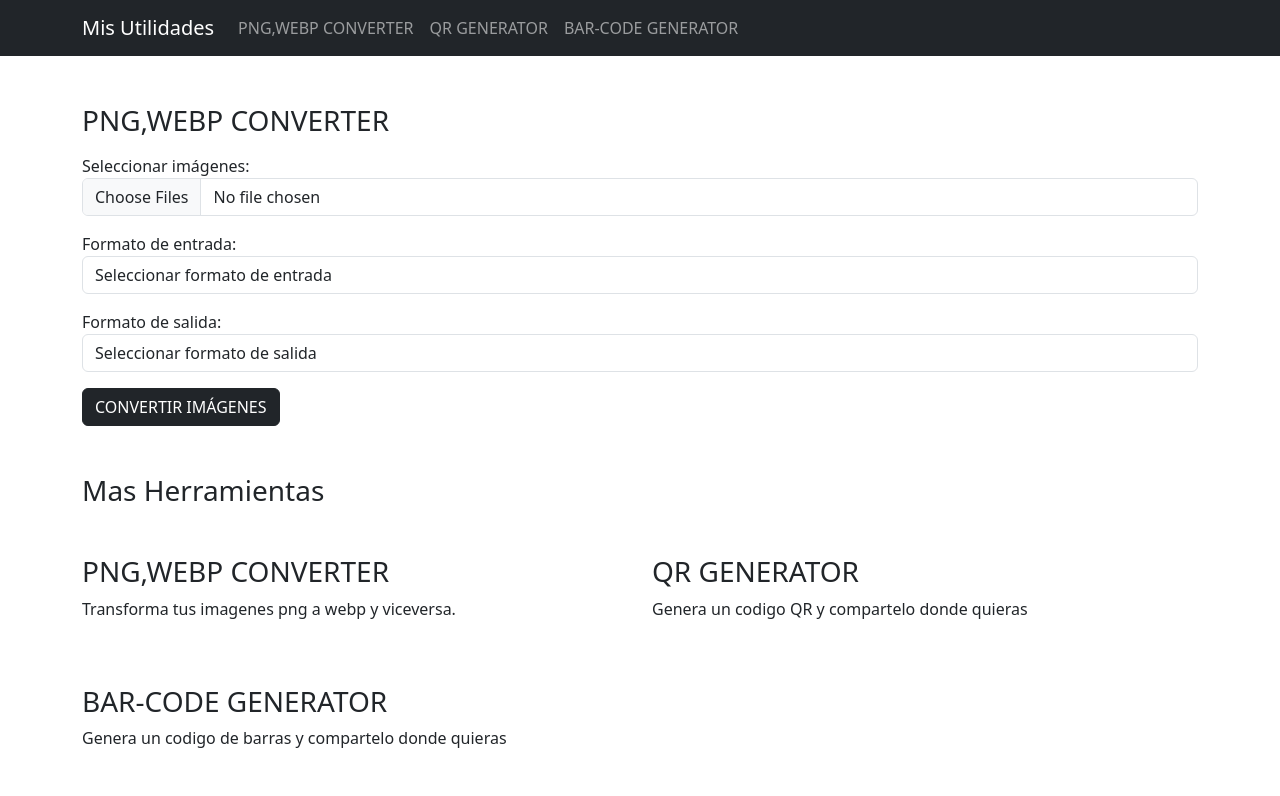
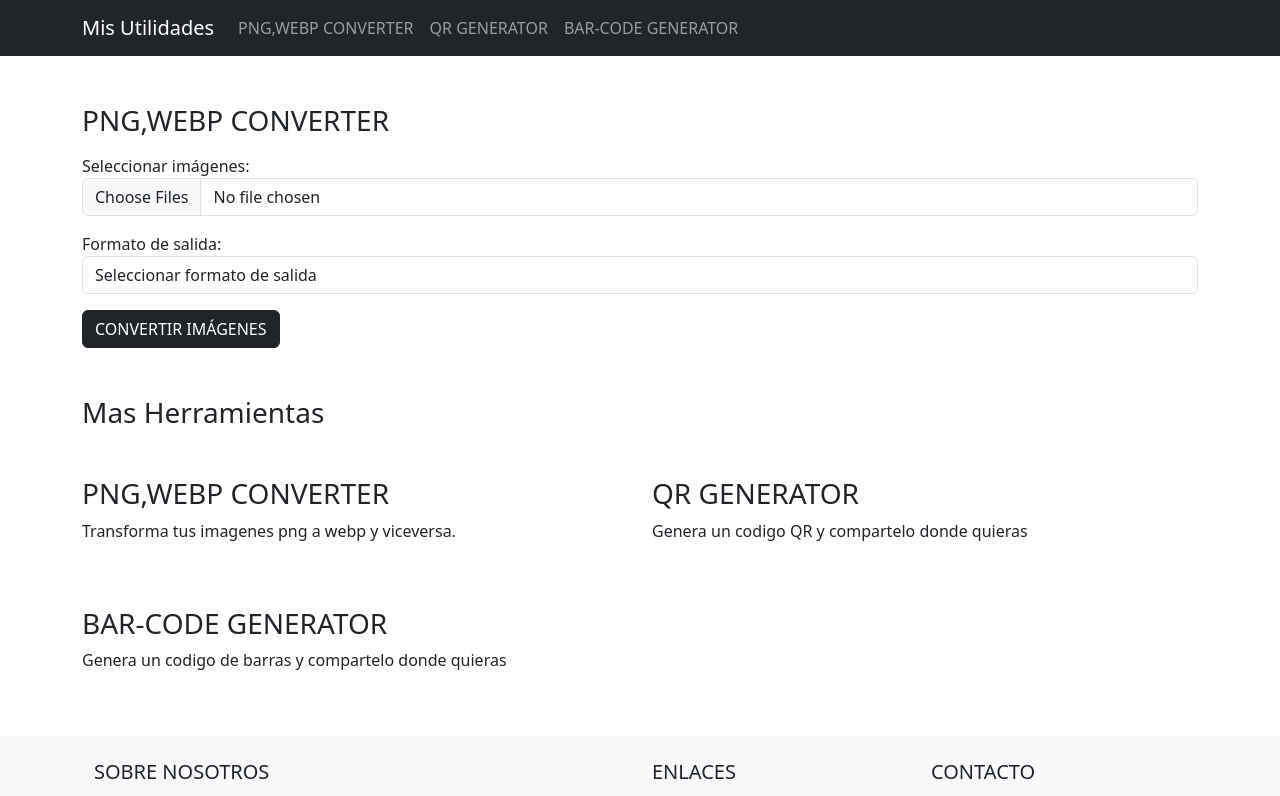
Before and after one commit to FernadoLuna/mis-utilidades, a React (Create React App) app: page / in a window 1280 px wide. Shown: the top 796 px of the page. Built offline with nearby package versions, Linux system fonts and the light colour scheme.

Commit message:
implementacion de eleccion de formato de salida

```diff
--- a/src/views/pngwebp.js
+++ b/src/views/pngwebp.js
@@ -4,7 +4,6 @@ import axios from "axios";
 
 const UxComponent = () => {
   const [selectedImages, setSelectedImages] = useState([]);
-  const [inputFormat, setInputFormat] = useState("");
   const [outputFormat, setOutputFormat] = useState("");
 
   const handleImageUpload = (event) => {
@@ -12,16 +11,11 @@ const UxComponent = () => {
     setSelectedImages(files);
   };
 
-  const handleInputFormatChange = (event) => {
-    setInputFormat(event.target.value);
-  };
-
   const handleOutputFormatChange = (event) => {
     setOutputFormat(event.target.value);
   };
   const convertir = async () => {
     const formData = new FormData();
-    formData.append("inputFormat", inputFormat);
     formData.append("outputFormat", outputFormat);
 
     // Agregar cada archivo seleccionado al objeto FormData
@@ -70,20 +64,6 @@ const UxComponent = () => {
       </div>
 
       <div className="my-3">
-        <label htmlFor="input-format">Formato de entrada:</label>
-        <select
-          id="input-format"
-          className="form-control"
-          value={inputFormat}
-          onChange={handleInputFormatChange}
-        >
-          <option value="">Seleccionar formato de entrada</option>
-          <option value="webp">WEBP</option>
-          <option value="jpg">PNG</option>
-        </select>
-      </div>
-
-      <div className="my-3">
         <label htmlFor="output-format">Formato de salida:</label>
         <select
           id="output-format"
@@ -93,7 +73,7 @@ const UxComponent = () => {
         >
           <option value="">Seleccionar formato de salida</option>
           <option value="webp">WEBP</option>
-          <option value="jpg">PNG</option>
+          <option value="png">PNG</option>
         </select>
       </div>
       <div className="my-3">
```
